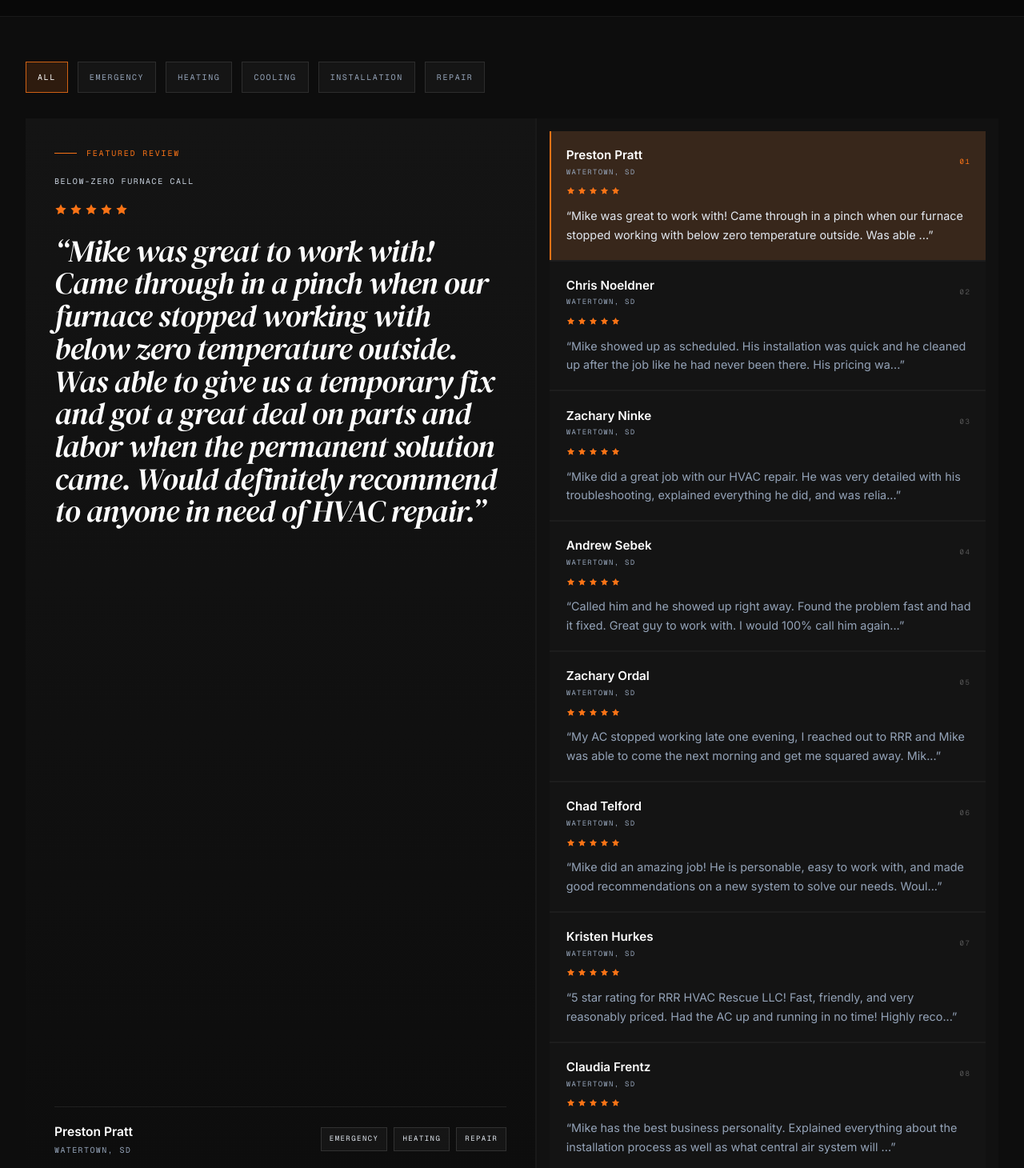
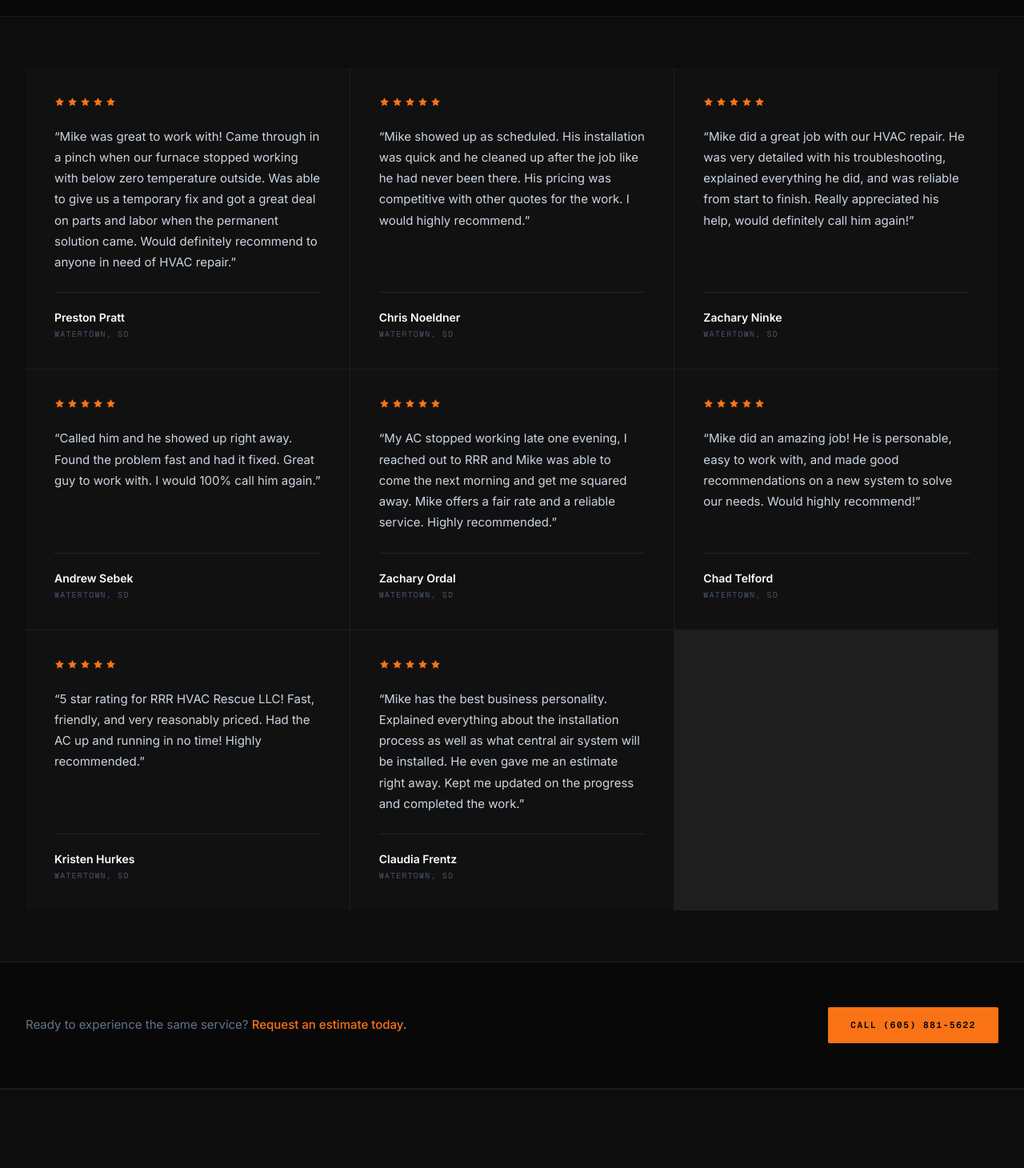
Before and after one commit to steinbros1012/RRR-HVAC, a Next.js app: page /reviews in a window 1280 px wide. Shown: the part 540-2000 px from the top of the page at 80% size. Built offline with nearby package versions, Linux system fonts and the light colour scheme.

Commit message:
fix: simplify reviews page to plain grid; adjust about photo crop

```diff
--- a/src/app/about/page.tsx
+++ b/src/app/about/page.tsx
@@ -96,7 +96,7 @@ export default function AboutPage() {
                     alt="Mike — Owner of RRR HVAC Rescue LLC"
                     width={800}
                     height={600}
-                    style={{ width: "100%", height: "360px", objectFit: "cover", objectPosition: "center 80%", display: "block" }}
+                    style={{ width: "100%", height: "360px", objectFit: "cover", objectPosition: "40% center", display: "block" }}
                   />
                   <div style={{
                     position: "absolute",
--- a/src/components/ReviewsExperience.tsx
+++ b/src/components/ReviewsExperience.tsx
@@ -1,7 +1,3 @@
-"use client";
-
-import { useMemo, useRef, useState } from "react";
-
 type Review = {
   name: string;
   location: string;
@@ -26,265 +22,61 @@ function StarRow({ size = 13 }: { size?: number }) {
 }
 
 export default function ReviewsExperience({ reviews }: { reviews: Review[] }) {
-  const filters = useMemo(
-    () => ["All", "Emergency", "Heating", "Cooling", "Installation", "Repair"],
-    [],
-  );
-  const [activeFilter, setActiveFilter] = useState("All");
-  const [activeReviewName, setActiveReviewName] = useState(reviews[0]?.name ?? "");
-  const featuredReviewRef = useRef<HTMLElement | null>(null);
-
-  const filteredReviews = useMemo(() => {
-    if (activeFilter === "All") {
-      return reviews;
-    }
-
-    return reviews.filter((review) => review.tags.includes(activeFilter));
-  }, [activeFilter, reviews]);
-
-  const activeReview =
-    filteredReviews.find((review) => review.name === activeReviewName) ?? filteredReviews[0] ?? reviews[0];
-
-  const scrollToFeaturedReview = () => {
-    if (!featuredReviewRef.current) {
-      return;
-    }
-
-    const top = featuredReviewRef.current.getBoundingClientRect().top + window.scrollY - 120;
-    window.scrollTo({
-      top,
-      behavior: "smooth",
-    });
-  };
-
-  const handleReviewSelect = (reviewName: string) => {
-    setActiveReviewName(reviewName);
-    scrollToFeaturedReview();
-  };
-
   return (
     <section
       style={{
         background: "#0d0d0d",
         borderBottom: "1px solid rgba(255,255,255,0.07)",
-        padding: "3.5rem 0 4rem",
+        padding: "4rem 0",
       }}
     >
       <div className="max-w-7xl mx-auto px-5 sm:px-8">
-        <div className="flex flex-wrap items-center gap-3 mb-8">
-          {filters.map((filter) => {
-            const isActive = filter === activeFilter;
-
-            return (
-              <button
-                key={filter}
-                type="button"
-                onClick={() => {
-                  setActiveFilter(filter);
-                  const nextReview =
-                    filter === "All"
-                      ? reviews[0]
-                      : reviews.find((review) => review.tags.includes(filter));
-
-                  if (nextReview) {
-                    setActiveReviewName(nextReview.name);
-                  }
-                }}
-                className="font-mono uppercase"
+        <div
+          className="grid sm:grid-cols-2 xl:grid-cols-3"
+          style={{ gap: "1px", background: "rgba(255,255,255,0.07)" }}
+        >
+          {reviews.map((review) => (
+            <article
+              key={review.name}
               style={{
-                  fontSize: "10px",
-                  letterSpacing: "0.16em",
-                  padding: "11px 14px",
-                  border: isActive
-                    ? "1px solid rgba(249,115,22,0.8)"
-                    : "1px solid rgba(255,255,255,0.1)",
-                  background: isActive ? "rgba(249,115,22,0.14)" : "rgba(255,255,255,0.03)",
-                  color: isActive ? "#FFFFFF" : "#94A3B8",
-                  transition: "border-color 0.18s, background 0.18s, color 0.18s",
-                }}
-              >
-                {filter}
-              </button>
-            );
-          })}
-        </div>
-
-        <div className="grid xl:grid-cols-[1.05fr_0.95fr]" style={{ gap: "2px", background: "rgba(255,255,255,0.05)" }}>
-          <article
-            ref={featuredReviewRef}
-            style={{
-              background:
-                "linear-gradient(180deg, rgba(20,20,20,1) 0%, rgba(13,13,13,1) 100%)",
+                background: "#111111",
                 padding: "2.25rem",
                 display: "flex",
                 flexDirection: "column",
-              justifyContent: "space-between",
-              minHeight: "100%",
+                gap: "1.5rem",
               }}
             >
-            <div>
-              <div className="flex items-center gap-3 mb-5">
-                <div className="w-7 h-px" style={{ background: "#F97316" }} />
-                <span
-                  className="font-mono uppercase"
-                  style={{ fontSize: "10px", letterSpacing: "0.18em", color: "#F97316" }}
-                >
-                  Featured Review
-                </span>
-              </div>
+              <StarRow size={13} />
 
-              <div
-                className="font-mono uppercase"
+              <p
+                className="font-body"
                 style={{
-                  fontSize: "10px",
-                  letterSpacing: "0.16em",
+                  fontSize: "0.9375rem",
                   color: "#CBD5E1",
-                  marginBottom: "1.25rem",
+                  lineHeight: 1.75,
+                  flex: 1,
                 }}
               >
-                {activeReview.highlight}
-              </div>
+                &ldquo;{review.text}&rdquo;
+              </p>
 
-              <div style={{ marginBottom: "1.5rem" }}>
-                <StarRow size={16} />
-              </div>
-
-              <p
-                className="font-serif"
-                style={{
-                  fontSize: "clamp(1.7rem, 3vw, 2.6rem)",
-                  color: "#FFFFFF",
-                  fontStyle: "italic",
-                  letterSpacing: "-0.02em",
-                  lineHeight: 1.06,
-                  marginBottom: "1.75rem",
-                }}
-              >
-                &ldquo;{activeReview.text}&rdquo;
-              </p>
-            </div>
-
-            <div
-              style={{
-                display: "flex",
-                alignItems: "center",
-                justifyContent: "space-between",
-                gap: "1rem",
-                paddingTop: "1.2rem",
-                borderTop: "1px solid rgba(255,255,255,0.08)",
-              }}
-            >
-              <div>
+              <div style={{ borderTop: "1px solid rgba(255,255,255,0.08)", paddingTop: "1.25rem" }}>
                 <div
                   className="font-body"
-                  style={{ fontSize: "0.975rem", fontWeight: 600, color: "#FFFFFF", marginBottom: "0.2rem" }}
-                >
-                  {activeReview.name}
-                </div>
-                <div
-                  className="font-mono uppercase"
-                  style={{ fontSize: "10px", letterSpacing: "0.14em", color: "#94A3B8" }}
-                >
-                  {activeReview.location}
-                </div>
-              </div>
-
-              <div style={{ display: "flex", flexWrap: "wrap", gap: "0.5rem", justifyContent: "flex-end" }}>
-                {activeReview.tags.map((tag) => (
-                  <span
-                    key={tag}
-                    className="font-mono uppercase"
-                    style={{
-                      fontSize: "9px",
-                      letterSpacing: "0.16em",
-                      color: "#E2E8F0",
-                      border: "1px solid rgba(255,255,255,0.12)",
-                      padding: "7px 10px",
-                      background: "rgba(255,255,255,0.03)",
-                    }}
-                  >
-                    {tag}
-                  </span>
-                ))}
-              </div>
-            </div>
-          </article>
-
-          <div style={{ background: "#111111", padding: "1rem" }}>
-            <div className="grid gap-[2px]" style={{ background: "rgba(255,255,255,0.05)" }}>
-              {filteredReviews.map((review, index) => {
-                const isActive = review.name === activeReview.name;
-
-                return (
-                  <button
-                    key={review.name}
-                    type="button"
-                    onClick={() => handleReviewSelect(review.name)}
-                    style={{
-                      textAlign: "left",
-                      background: isActive ? "rgba(249,115,22,0.12)" : "#141414",
-                      padding: "1.2rem 1.15rem",
-                      border: "none",
-                      borderLeft: isActive ? "2px solid #F97316" : "2px solid transparent",
-                      transition: "background 0.18s, border-color 0.18s",
-                    }}
-                  >
-                    <div
-                      style={{
-                        display: "flex",
-                        alignItems: "center",
-                        justifyContent: "space-between",
-                        gap: "1rem",
-                        marginBottom: "0.7rem",
-                      }}
-                    >
-                      <div>
-                        <div
-                          className="font-body"
-                          style={{ fontSize: "0.95rem", fontWeight: 600, color: "#FFFFFF", marginBottom: "0.18rem" }}
+                  style={{ fontSize: "0.875rem", fontWeight: 600, color: "#FFFFFF", marginBottom: "3px" }}
                 >
                   {review.name}
                 </div>
                 <div
                   className="font-mono uppercase"
-                          style={{ fontSize: "9px", letterSpacing: "0.14em", color: "#94A3B8" }}
+                  style={{ fontSize: "10px", letterSpacing: "0.12em", color: "#475569" }}
                 >
                   {review.location}
                 </div>
               </div>
-                      <span
-                        className="font-mono uppercase"
-                        style={{
-                          fontSize: "9px",
-                          letterSpacing: "0.18em",
-                          color: isActive ? "#F97316" : "rgba(255,255,255,0.28)",
-                        }}
-                      >
-                        0{index + 1}
-                      </span>
+            </article>
+          ))}
         </div>
-
-                    <div style={{ marginBottom: "0.85rem" }}>
-                      <StarRow size={11} />
-                    </div>
-
-                    <p
-                      className="font-body"
-                      style={{
-                        fontSize: "0.9rem",
-                        color: isActive ? "#E2E8F0" : "#94A3B8",
-                        lineHeight: 1.65,
-                      }}
-                    >
-                      &ldquo;{review.text.length > 132 ? `${review.text.slice(0, 132)}...` : review.text}&rdquo;
-                    </p>
-                  </button>
-                );
-              })}
-            </div>
-          </div>
-        </div>
-
       </div>
     </section>
   );
```
Lines whose indentation alone changed are shown as unchanged.
